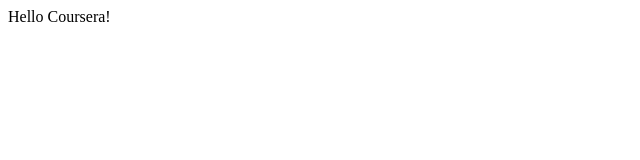
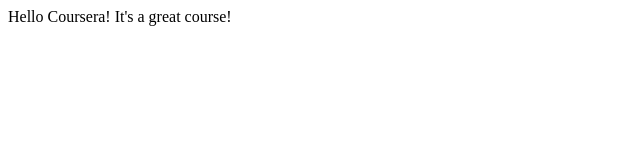
Before and after one commit to zuko-og/coursera-test, a plain HTML site: page site/index.html in a window 1280 px wide. Shown: the whole page, without its empty margins (0-640 px from the left). Drawn offline with Linux system fonts and the light colour scheme.

Commit message:
Small addition to our page content.

```diff
--- a/site/index.html
+++ b/site/index.html
@@ -3,7 +3,7 @@
 <head>
 	<title>Hello Coursera!</title>
 </head>
-<body><head>Hello Coursera!</head>
+<body><head>Hello Coursera! It's a great course!</head>
 
 </body>
 </html>
```
